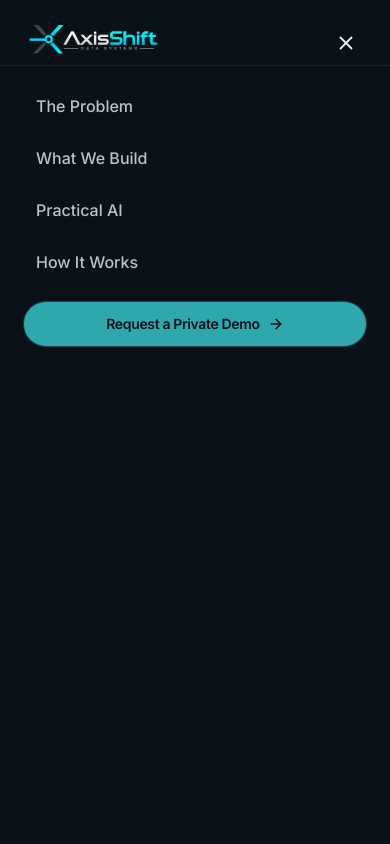
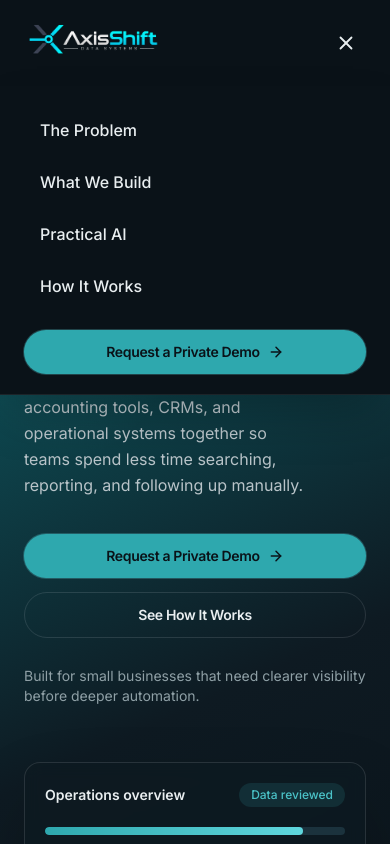
Before and after one commit to vedaxisshift/axisshiftwebsite, a Next.js app: page / in a window 390 px wide. Both pictures are taken after a click on the button "Open menu". Shown: the top 844 px of the page. Built offline with nearby package versions, Linux system fonts and the light colour scheme.

Commit message:
Update Header.tsx

```diff
--- a/src/components/layout/Header.tsx
+++ b/src/components/layout/Header.tsx
@@ -73,25 +73,27 @@ export function Header() {
       </Container>
 
       {open && (
-        <div
-          id="mobile-nav"
-          className="fixed inset-x-0 top-[65px] bottom-0 overflow-y-auto border-t border-line-soft bg-navy-950 px-6 pb-8 pt-4 xl:hidden"
-        >
-          <nav aria-label="Mobile" className="flex flex-col gap-1">
+  <div className="absolute left-0 right-0 top-full z-[60] border-b border-line-soft bg-navy-950 shadow-2xl xl:hidden">
+    <Container className="flex flex-col gap-1 py-5">
       {navLinks.map((link) => (
         <a
           key={link.href}
           href={link.href}
           onClick={() => setOpen(false)}
-                className="rounded-lg px-3 py-3 text-base font-medium text-mist transition-colors hover:bg-navy-800 hover:text-ink"
+          className="rounded-lg px-4 py-3 text-base font-medium text-ink transition-colors hover:bg-navy-800"
         >
           {link.label}
         </a>
       ))}
-          </nav>
-          <Button href="/demo" className="mt-4 w-full">
+
+      <Button
+        href="/demo"
+        className="mt-4 w-full"
+        onClick={() => setOpen(false)}
+      >
         Request a Private Demo
       </Button>
+    </Container>
   </div>
 )}
     </header>
```
Lines whose indentation alone changed are shown as unchanged.
